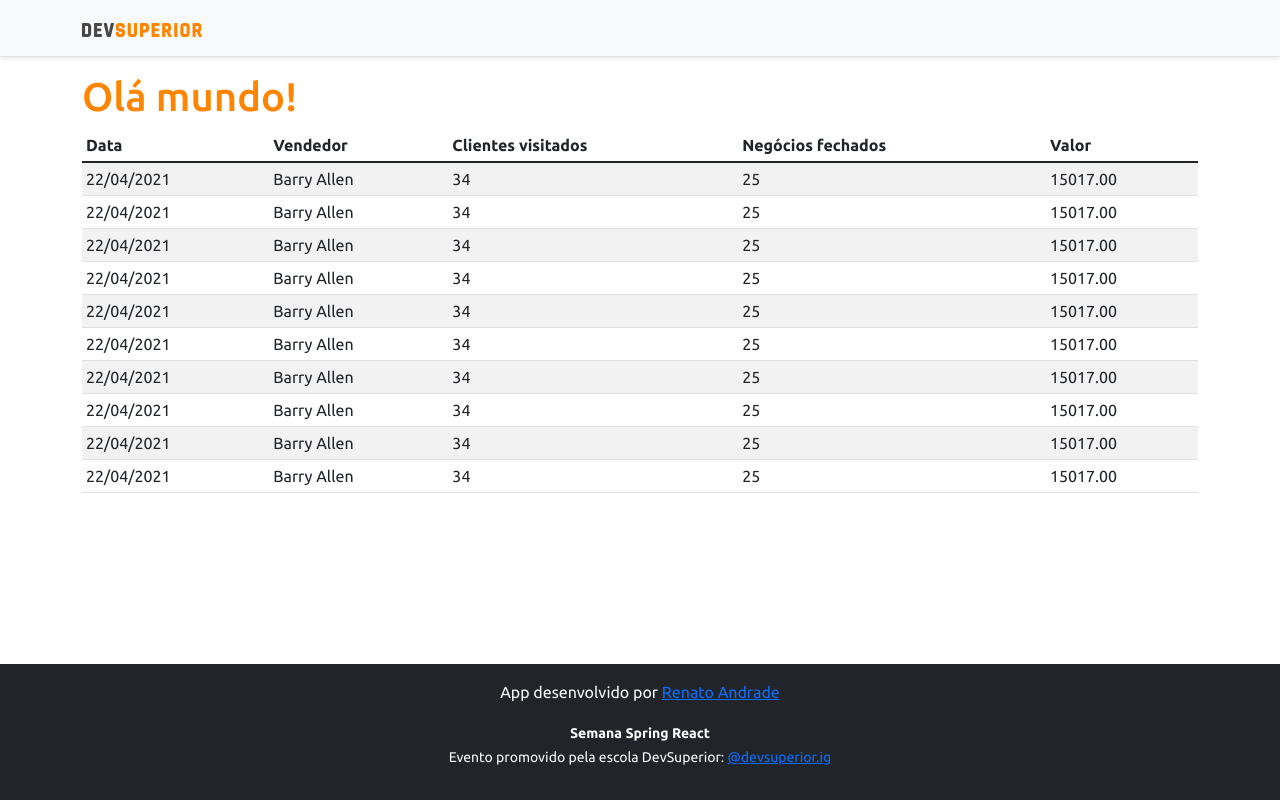
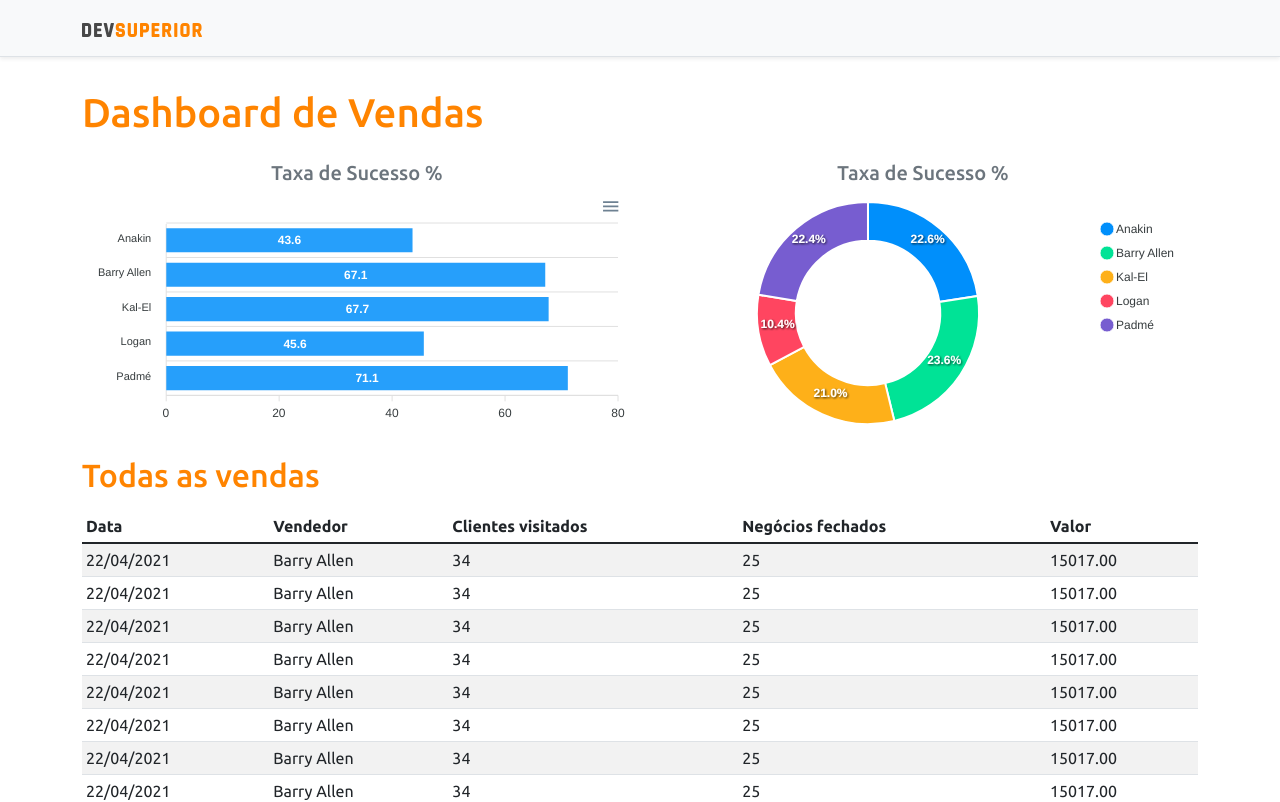
Before and after one commit to renatorobot/projeto-sds5, a React (Create React App) app in the folder frontend/: page / in a window 1280 px wide. Shown: the top 802 px of the page. Built offline with nearby package versions, Linux system fonts and the light colour scheme.

Commit message:
Static charts

```diff
--- a/frontend/package.json
+++ b/frontend/package.json
@@ -11,8 +11,10 @@
     "@types/node": "^12.0.0",
     "@types/react": "^17.0.0",
     "@types/react-dom": "^17.0.0",
+    "apexcharts": "^3.29.0",
     "bootstrap": "^5.1.3",
     "react": "^17.0.2",
+    "react-apexcharts": "^1.3.9",
     "react-dom": "^17.0.2",
     "react-scripts": "4.0.3",
     "typescript": "^4.1.2",
--- a/frontend/src/App.tsx
+++ b/frontend/src/App.tsx
@@ -1,13 +1,32 @@
 import NavBar from 'components/NavBar';
 import Footer from 'components/Footer';
 import DataTable from 'components/DataTable';
+import BarChart from 'components/BarChart';
+import DonutChart from 'components/DonutChart';
 
 function App() {
   return (
     <>
       <NavBar/>
       <div className="container">
-        <h1 className="text-primary">Olá mundo!</h1>
+
+        <h1 className="text-primary py-3">Dashboard de Vendas</h1>
+
+        <div className="row px-1">
+          <div className="col-sm-6">
+            <h5 className="text-center text-secondary">Taxa de Sucesso %</h5>
+            <BarChart/>
+          </div>
+          <div className="col-sm-6">
+            <h5 className="text-center text-secondary">Taxa de Sucesso %</h5>
+            <DonutChart/>
+          </div>
+        </div>
+
+        <div className="py-2">
+          <h2 className="text-primary">Todas as vendas</h2>
+        </div>
+
         <DataTable/>
       </div>
       <Footer/>
--- /dev/null
+++ b/frontend/src/components/BarChart/index.tsx
@@ -0,0 +1,38 @@
+import Chart from 'react-apexcharts';
+
+function BarChart() {
+
+    const options = {
+        plotOptions: {
+            bar: {
+                horizontal: true,
+            }
+        },
+    };
+
+    const mockData = {
+        labels: {
+            categories: ['Anakin', 'Barry Allen', 'Kal-El', 'Logan', 'Padmé']
+        },
+        series: [
+            {
+                name: "% Sucesso",
+                data: [43.6, 67.1, 67.7, 45.6, 71.1]
+            }
+        ]
+    };
+
+
+
+    return (
+
+       <Chart
+            options={{...options, xaxis: mockData.labels}}
+            series={mockData.series}
+            type="bar"
+            height="240"
+       />
+    );
+  }
+
+  export default BarChart;
--- /dev/null
+++ b/frontend/src/components/DonutChart/index.tsx
@@ -0,0 +1,28 @@
+import Chart from 'react-apexcharts';
+
+function DonutChart() {
+
+    const mockData = {
+        series: [477138, 499928, 444867, 220426, 473088],
+        labels: ['Anakin', 'Barry Allen', 'Kal-El', 'Logan', 'Padmé']
+    }
+
+    const options = {
+        legend: {
+            show: true
+        }
+    }
+
+
+    return (
+
+        <Chart
+            options={{...options, labels: mockData.labels}}
+            series={mockData.series}
+            type="donut"
+            height="240"
+        />
+    );
+  }
+
+  export default DonutChart;
```
Also changed, not shown: 1 other file (tests, documents, lock files or other folders).
